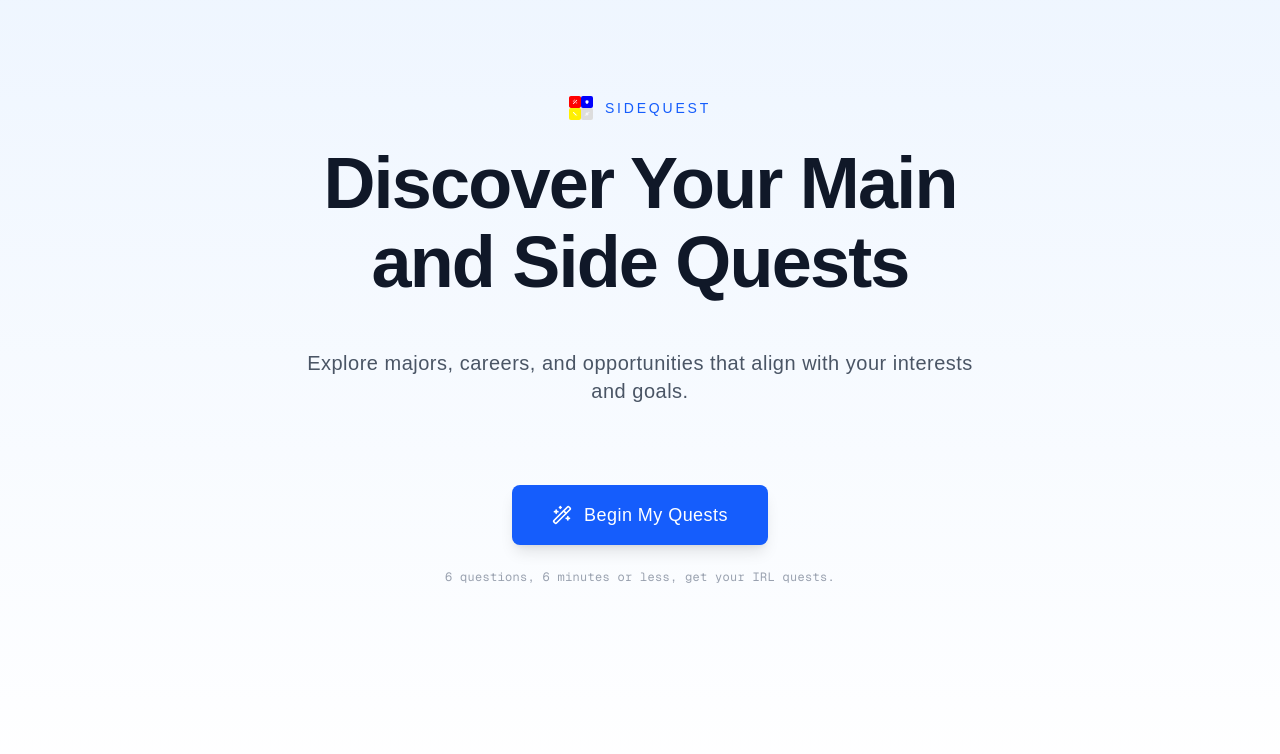
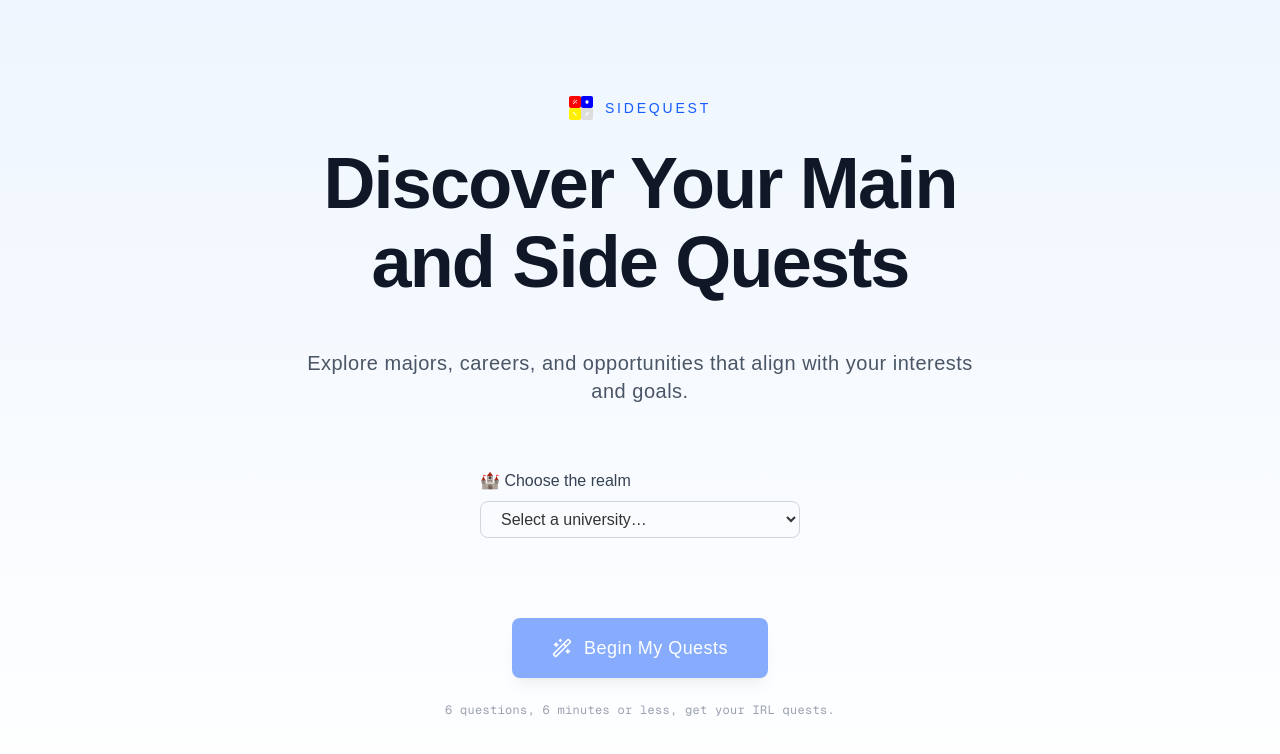
Before and after one commit to hi-anthonyyang/sidequest, a Next.js app: page / in a window 1280 px wide. Shown: the top 754 px of the page. Built offline with nearby package versions, Linux system fonts and the light colour scheme.

Commit message:
Add 'use client' to landing page to enable university dropdown and client-side logic

```diff
--- a/src/app/page.tsx
+++ b/src/app/page.tsx
@@ -1,7 +1,28 @@
+'use client';
 import Link from 'next/link';
 import Image from 'next/image';
+import { useState, useEffect } from 'react';
+import { UniversityId } from '@/lib/types';
+
+const universities: { id: UniversityId; name: string }[] = [
+  { id: 'fresno_state', name: 'Fresno State' },
+  { id: 'reedley_college', name: 'Reedley College' }
+];
 
 export default function Home() {
+  const [selectedUniversity, setSelectedUniversity] = useState<UniversityId | ''>('');
+
+  useEffect(() => {
+    // Load from localStorage if available
+    const stored = localStorage.getItem('selectedUniversity');
+    if (stored) setSelectedUniversity(stored as UniversityId);
+  }, []);
+
+  const handleUniversityChange = (e: React.ChangeEvent<HTMLSelectElement>) => {
+    setSelectedUniversity(e.target.value as UniversityId);
+    localStorage.setItem('selectedUniversity', e.target.value);
+  };
+
   return (
     <main className="min-h-screen bg-gradient-to-b from-blue-50 to-white">
       <div className="container mx-auto px-4 py-24">
@@ -30,10 +51,32 @@ export default function Home() {
             </p>
           </div>
 
+          {/* University Selection Dropdown */}
+          <div className="max-w-xs mx-auto mt-16 mb-8">
+            <label htmlFor="university" className="block text-base font-medium text-gray-700 mb-2 text-left">
+              <span role="img" aria-label="castle">🏰</span> Choose the realm
+            </label>
+            <select
+              id="university"
+              value={selectedUniversity}
+              onChange={handleUniversityChange}
+              className="w-full px-4 py-2 pr-8 border border-gray-300 rounded-lg focus:ring-2 focus:ring-blue-500 focus:border-transparent text-[#333333]"
+            >
+              <option value="" disabled>Select a university…</option>
+              {universities.map((university) => (
+                <option key={university.id} value={university.id}>
+                  {university.name}
+                </option>
+              ))}
+            </select>
+          </div>
+
           <div className="mt-20 space-y-6">
             <Link
-              href="/questions"
-              className="inline-flex items-center gap-3 bg-blue-600 text-white px-10 py-4 rounded-lg text-lg font-medium tracking-wide hover:bg-blue-700 transition-colors duration-200 shadow-lg hover:shadow-xl transform hover:-translate-y-0.5 transition-all duration-200"
+              href={selectedUniversity ? "/questions" : "#"}
+              className={`inline-flex items-center gap-3 bg-blue-600 text-white px-10 py-4 rounded-lg text-lg font-medium tracking-wide hover:bg-blue-700 transition-colors duration-200 shadow-lg hover:shadow-xl transform hover:-translate-y-0.5 transition-all duration-200 ${!selectedUniversity ? 'opacity-50 cursor-not-allowed pointer-events-none' : ''}`}
+              tabIndex={!selectedUniversity ? -1 : 0}
+              aria-disabled={!selectedUniversity}
             >
               <Image
                 src="/icons/wand-sparkles.svg"
```
